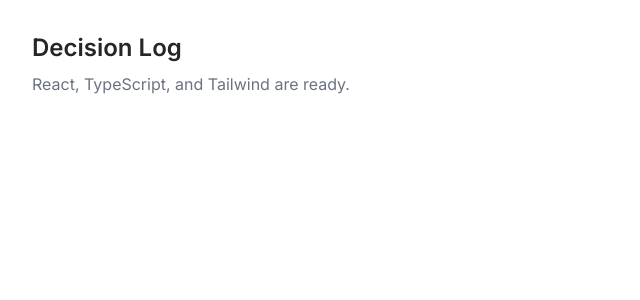
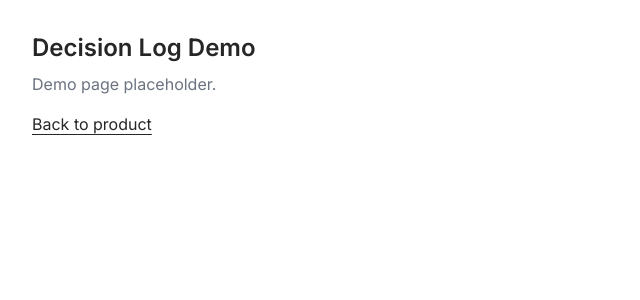
Before and after one commit to Tayyabsami1/Decision-Log-Sparks, a React (Vite) app: page /demo in a window 1280 px wide. Shown: the top 300 px of the page, without its empty margins (0-640 px from the left). Built offline with nearby package versions, Linux system fonts and the light colour scheme.

Commit message:
feat: react router initialized

```diff
--- a/package.json
+++ b/package.json
@@ -18,6 +18,7 @@
     "lucide-react": "^1.43.0",
     "react": "^19.2.8",
     "react-dom": "^19.2.8",
+    "react-router": "^8.3.1",
     "tw-animate-css": "^1.4.0"
   },
   "devDependencies": {
--- a/src/App.tsx
+++ b/src/App.tsx
@@ -1,10 +1,12 @@
+import { Route, Routes } from 'react-router'
+import ProductPage from '@/pages/ProductPage'
+import DemoPage from '@/pages/DemoPage'
+
 export default function App() {
   return (
-    <main className="min-h-screen bg-background p-8 text-foreground">
-      <h1 className="text-2xl font-semibold">Decision Log</h1>
-      <p className="mt-2 text-muted-foreground">
-        React, TypeScript, and Tailwind are ready.
-      </p>
-    </main>
+    <Routes>
+      <Route path="/" element={<ProductPage />} />
+      <Route path="/demo" element={<DemoPage />} />
+    </Routes>
   )
 }
--- a/src/main.tsx
+++ b/src/main.tsx
@@ -1,5 +1,6 @@
 import { StrictMode } from 'react'
 import { createRoot } from 'react-dom/client'
+import { BrowserRouter } from 'react-router'
 import App from './App'
 import '@fontsource/inter/400.css'
 import '@fontsource/inter/600.css'
@@ -9,6 +10,8 @@
 
 createRoot(document.getElementById('root')!).render(
   <StrictMode>
-    <App />
+    <BrowserRouter>
+      <App />
+    </BrowserRouter>
   </StrictMode>,
 )
--- /dev/null
+++ b/src/pages/DemoPage.tsx
@@ -0,0 +1,13 @@
+import { Link } from 'react-router'
+
+export default function DemoPage() {
+  return (
+    <main className="min-h-screen bg-background p-8 text-foreground">
+      <h1 className="text-2xl font-semibold">Decision Log Demo</h1>
+      <p className="mt-2 text-muted-foreground">Demo page placeholder.</p>
+      <Link className="mt-4 inline-block underline underline-offset-4" to="/">
+        Back to product
+      </Link>
+    </main>
+  )
+}
--- /dev/null
+++ b/src/pages/ProductPage.tsx
@@ -0,0 +1,13 @@
+import { Link } from 'react-router'
+
+export default function ProductPage() {
+  return (
+    <main className="min-h-screen bg-background p-8 text-foreground">
+      <h1 className="text-2xl font-semibold">Decision Log</h1>
+      <p className="mt-2 text-muted-foreground">Product page placeholder.</p>
+      <Link className="mt-4 inline-block underline underline-offset-4" to="/demo">
+        Try Demo
+      </Link>
+    </main>
+  )
+}
```
Also changed, not shown: 1 other file (tests, documents, lock files or other folders).
